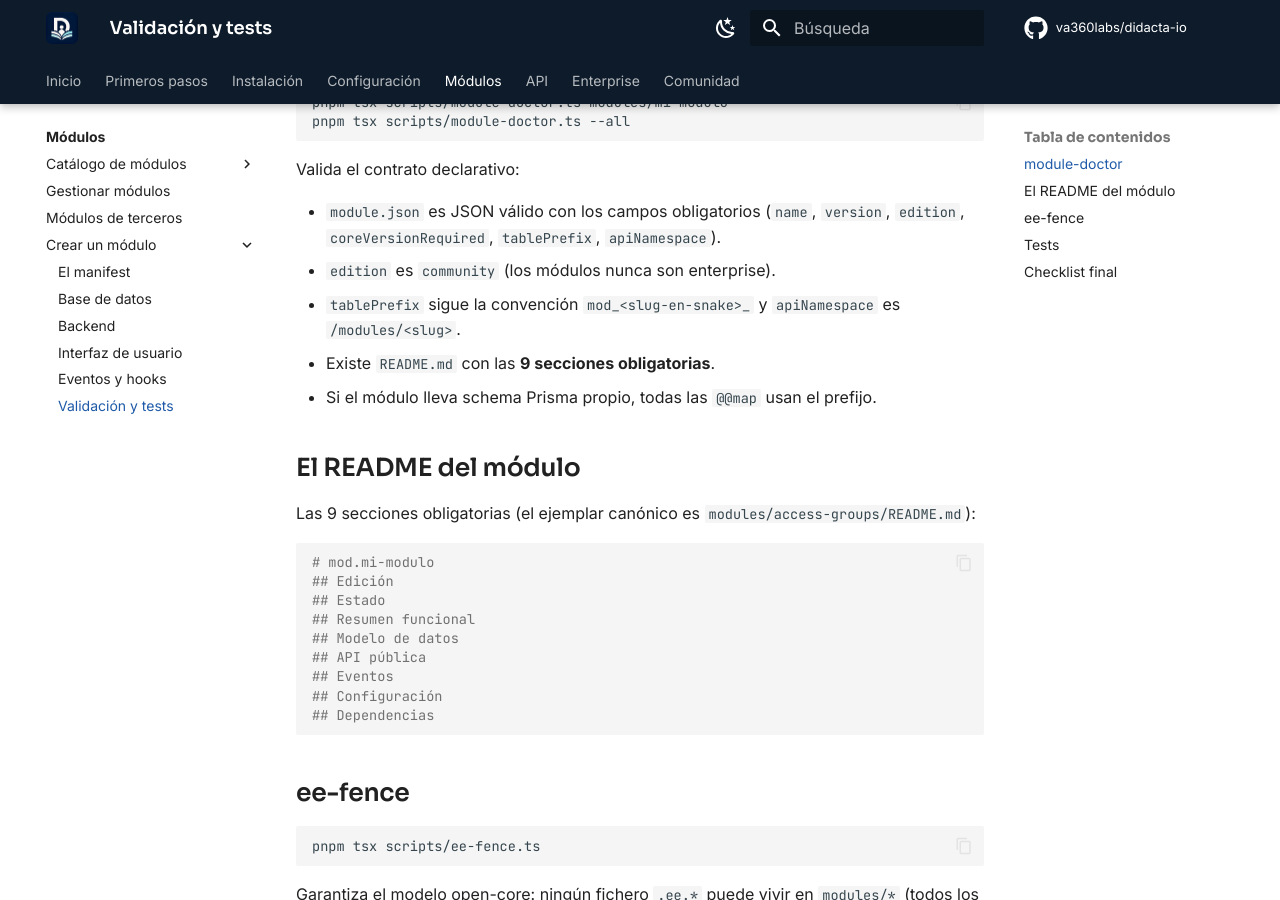
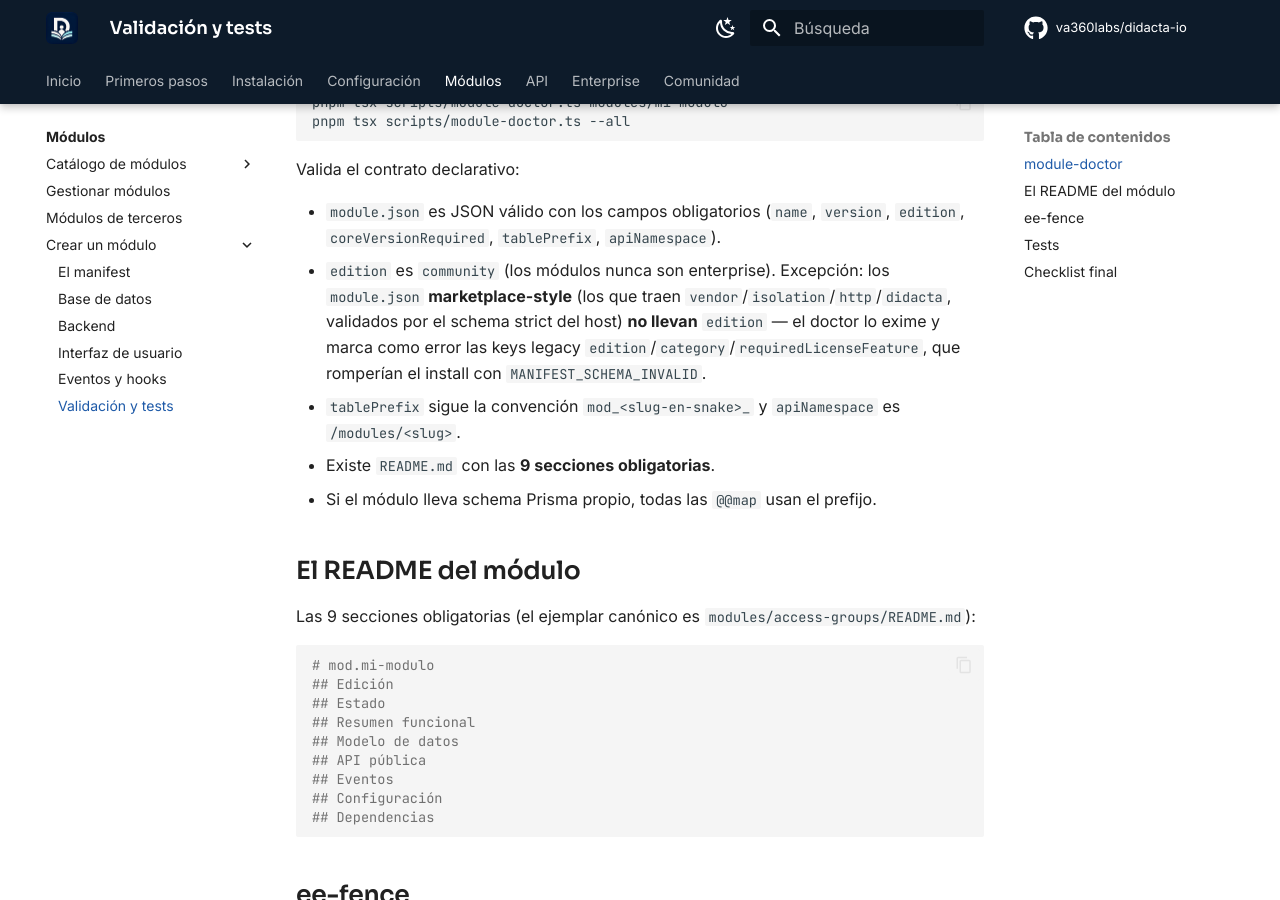
Before and after one commit to va360labs/didacta-docs, an MkDocs documentation site: the page built from docs/modulos/crear-un-modulo/validacion.md, in a window 1280 px wide and 900 px high, scrolled down 308 px. Built offline with MkDocs 1.6.1 and Material for MkDocs 9.7.7, drawn with Linux system fonts in a browser that asks for light colours; comment, search, counter and statistics services are not loaded.

Commit message:
docs: RLS_ENFORCEMENT pasa a 'on' por defecto y module.json marketplace-style sin edition

```diff
--- a/docs/modulos/crear-un-modulo/validacion.md
+++ b/docs/modulos/crear-un-modulo/validacion.md
@@ -12,7 +12,7 @@ pnpm tsx scripts/module-doctor.ts --all
 Valida el contrato declarativo:
 
 - `module.json` es JSON válido con los campos obligatorios (`name`, `version`, `edition`, `coreVersionRequired`, `tablePrefix`, `apiNamespace`).
-- `edition` es `community` (los módulos nunca son enterprise).
+- `edition` es `community` (los módulos nunca son enterprise). Excepción: los `module.json` **marketplace-style** (los que traen `vendor`/`isolation`/`http`/`didacta`, validados por el schema strict del host) **no llevan** `edition` — el doctor lo exime y marca como error las keys legacy `edition`/`category`/`requiredLicenseFeature`, que romperían el install con `MANIFEST_SCHEMA_INVALID`.
 - `tablePrefix` sigue la convención `mod_<slug-en-snake>_` y `apiNamespace` es `/modules/<slug>`.
 - Existe `README.md` con las **9 secciones obligatorias**.
 - Si el módulo lleva schema Prisma propio, todas las `@@map` usan el prefijo.
```
Also changed, not shown: docs/configuracion/base-de-datos.md (+1 -1 lines), docs/configuracion/variables-de-entorno.md (+1 -1 lines), docs/modulos/crear-un-modulo/manifest.md (+1 -1 lines).
